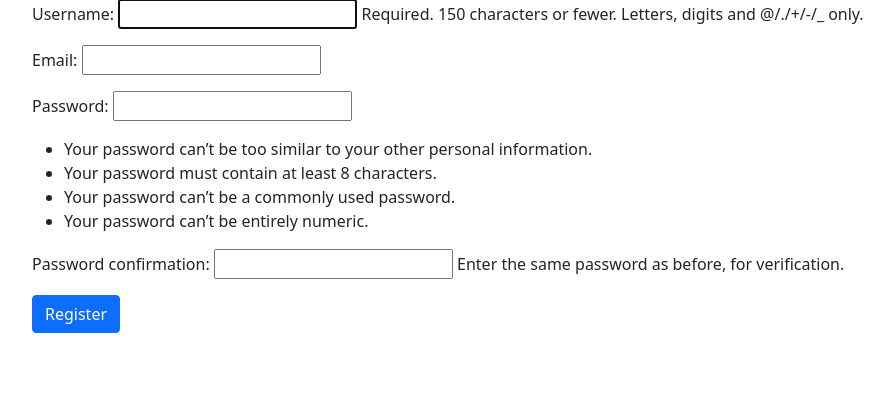
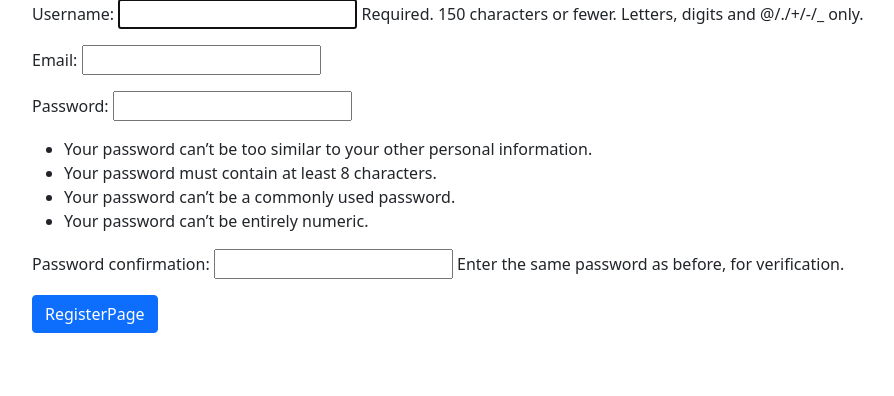
Before and after one commit to x23393131/Inventory, a Django app: page /register/ in a window 1280 px wide. Shown: the part 127-523 px from the top of the page, without its empty margins (50-944 px from the left). Run offline with Django 4.2, Linux system fonts and the light colour scheme.

Commit message:
new changes

```diff
--- a/inventory/templates/registration/register.html
+++ b/inventory/templates/registration/register.html
@@ -5,6 +5,6 @@
 <form method="post">
     {% csrf_token %}
     {{ form.as_p }}
-    <button type="submit" class="btn btn-primary">Register</button>
+    <button type="submit" class="btn btn-primary">RegisterPage</button>
 </form>
 {% endblock %}
```
